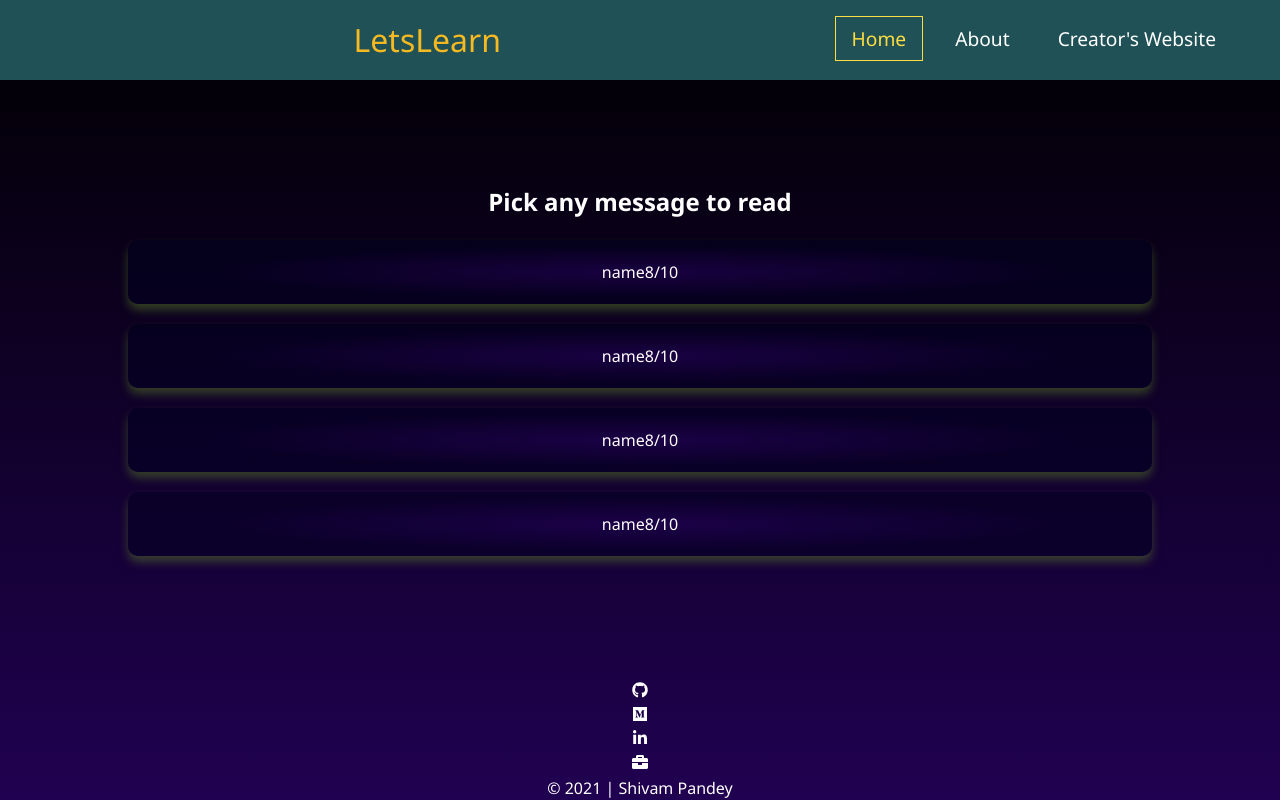
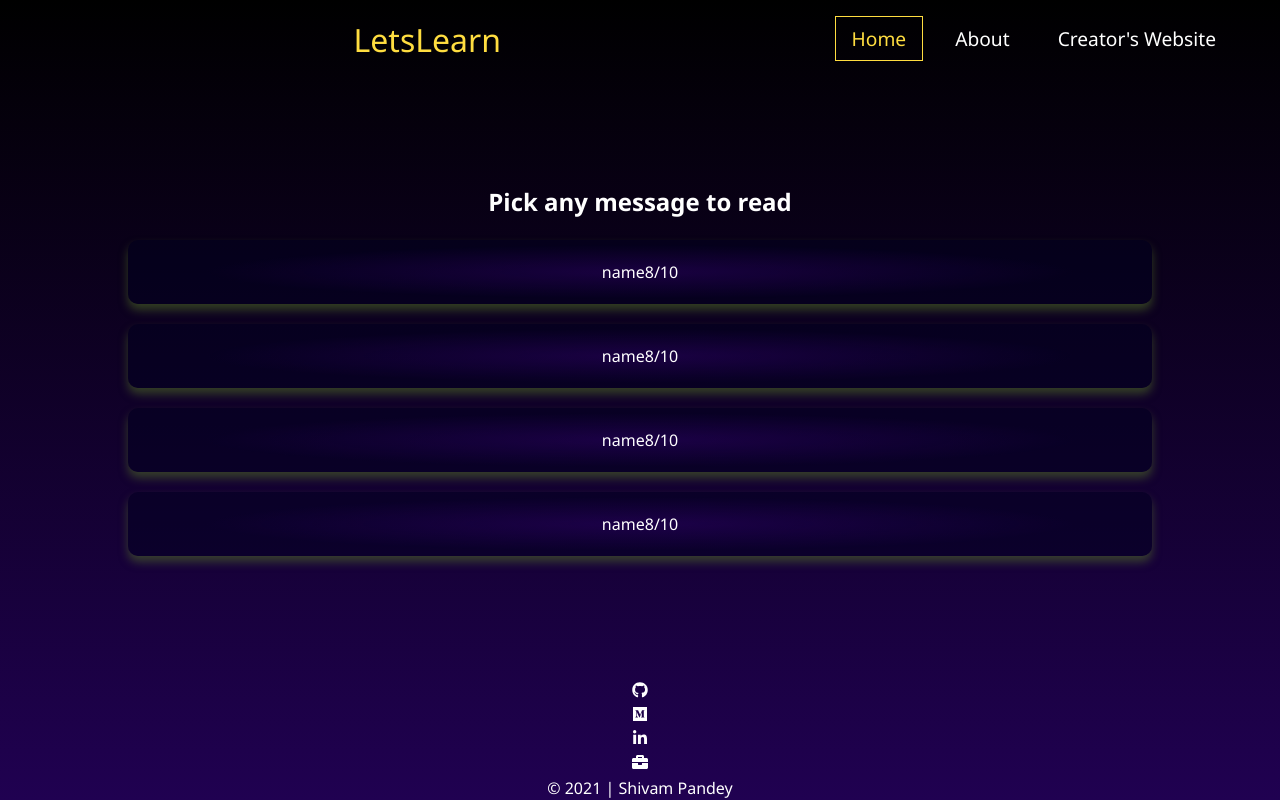
Before and after one commit to SJTGSHIVAM/learning_recommendation_mark9, a React (Create React App) app: page / in a window 1280 px wide. Built offline with nearby package versions, Linux system fonts and the light colour scheme.

Commit message:
style: navbar colorfixed

```diff
--- a/src/components/Navbar/Navbar.css
+++ b/src/components/Navbar/Navbar.css
@@ -2,7 +2,7 @@ a {
   text-decoration: none;
 }
 .navbar {
-  background-color: #1f5156;
+  background-color: #561f1f00;
   height: 80px;
   display: flex;
   justify-content: center;
@@ -23,7 +23,7 @@ a {
 }
 
 .nav-logo {
-  color: #f5b921;
+  color: #ffdd40;
   align-items: center;
   margin-left: 20px;
   cursor: pointer;
@@ -92,7 +92,7 @@ a {
   }
 
   .nav-menu.active {
-    background: #1f5156;
+    background: #01010df2;
     left: 0px;
     opacity: 1;
     transition: all 0.5s ease;
```
